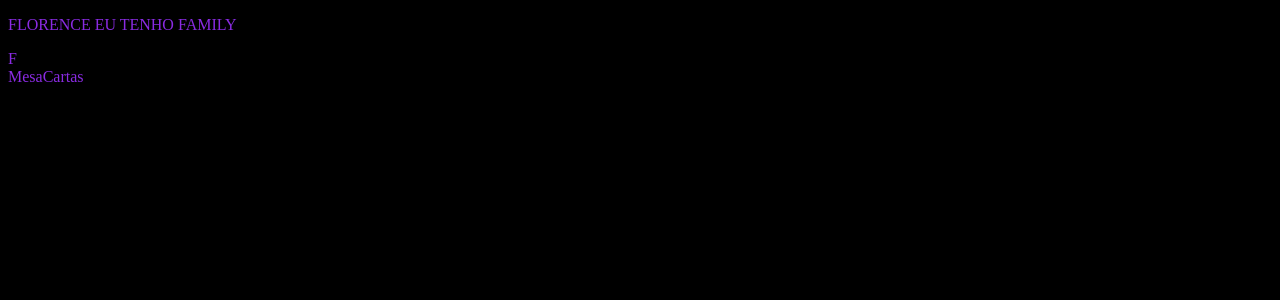
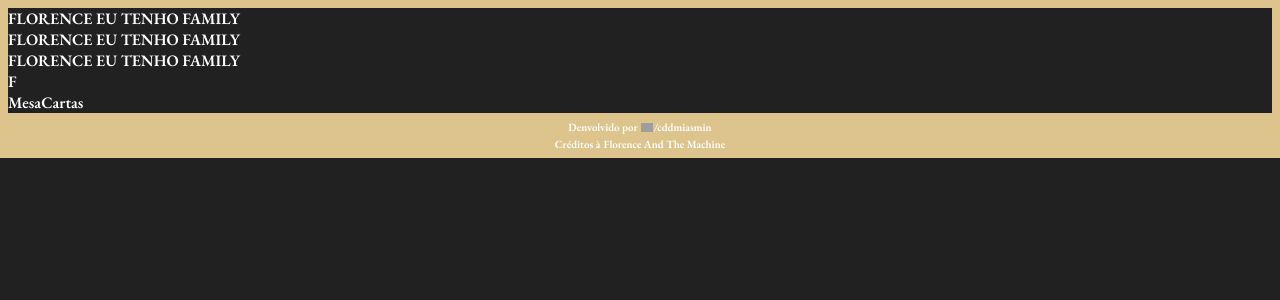
Before and after one commit to cddmiasmin/JogoDaMemoria-DanceFever, a React (Vite) app: page / in a window 1280 px wide. Shown: the top 300 px of the page. Built offline with nearby package versions, Linux system fonts and the light colour scheme; grey boxes are pictures that could not be loaded.

Commit message:
:stop_button: Componente Bordas

```diff
--- a/index.html
+++ b/index.html
@@ -2,8 +2,11 @@
 <html lang="en">
   <head>
     <meta charset="UTF-8" />
-    <link rel="icon" type="image/svg+xml" href="/src/favicon.svg" />
+    <link rel="icon" type="image/svg+xml" href="https://i.discogs.com/ZNjNReftNVuxmcJQ4JN15pcvyVJJXTXidBHjz2vigDE/rs:fit/g:sm/q:90/h:592/w:600/czM6Ly9kaXNjb2dz/LWRhdGFiYXNlLWlt/YWdlcy9SLTIzMjA5/NzkwLTE2NTMyOTA1/ODItNjcwMi5qcGVn.jpeg" />
     <meta name="viewport" content="width=device-width, initial-scale=1.0" />
+
+    <link rel="icon" type="imagem/png" href="" />
+
     <title> Jogo da Memoria | Dance Fever </title>
   </head>
   <body>
--- a/src/App.jsx
+++ b/src/App.jsx
@@ -1,5 +1,6 @@
 import React from 'react'
 import { ReactDOM } from 'react'
+import Borda from './componentes/bordas/Bordas'
 import Cabecalho from './componentes/cabecalho/Cabecalho'
 import MesaCartas from './componentes/mesa-de-cartas/MesaCartas'
 
@@ -7,8 +8,11 @@
   return (
     <>
       <p>FLORENCE EU TENHO FAMILY</p>
+      <p>FLORENCE EU TENHO FAMILY</p>
+      <p>FLORENCE EU TENHO FAMILY</p>
       <Cabecalho/>
       <MesaCartas/>
+      <Borda/>
     </>
   )
 }
--- /dev/null
+++ b/src/componentes/bordas/Bordas.jsx
@@ -0,0 +1,23 @@
+import React from 'react'
+import './bordas.css'
+
+const Bordas = () => {
+  return (
+    <div className='rodape'>
+        <div className='rodape__container'>
+            <div className='feito__por'>
+                <p>Denvolvido por</p>
+                <img src="https://raphaelbrodrigues.github.io/images/git.png" alt="Logo GitHub" />
+                <a href="https://github.com/cddmiasmin">/cddmiasmin</a>
+            </div>
+
+            <div className='credito__ftm'>
+                <p>Créditos à </p>
+                <a href="https://florenceandthemachine.net"> Florence And The Machine</a>
+            </div>
+        </div>
+    </div>
+  )
+}
+
+export default Bordas
--- /dev/null
+++ b/src/componentes/bordas/bordas.css
@@ -0,0 +1,76 @@
+body {
+    border-top: 8px solid var(--cor-padrao);
+    border-left: 8px solid var(--cor-padrao);
+    border-right: 8px solid var(--cor-padrao);
+}
+
+.rodape {
+    display: flex;
+    align-items: center;
+    justify-content: center;
+    color: var(--cor-branca);
+    background: var(--cor-padrao);
+    font-size: 11px;
+    font-weight: 600;
+    height: 45px;
+    width: 100%;
+}
+
+.feito__por {
+    display: flex;
+    justify-items: space-between;
+    justify-content: center;
+    align-items: center;
+    margin-bottom: 3px;
+}
+
+.feito__por p {
+    margin-right: 3px;
+}
+.feito__por img{
+    width: 12px;
+    margin-right: 1px;
+}
+
+.feito__por a {
+    text-decoration: none;
+    color: var(--cor-branca);
+}
+
+.credito__ftm {
+    display: flex;
+    align-items: center;
+    justify-items: space-between;
+    justify-content: center;
+    gap: 2px;
+}
+
+.credito__ftm a {
+    color: var(--cor-branca);
+    text-decoration: none
+}
+
+.credito__ftm p{
+    margin-right: 1px;
+}
+
+@media screen and (max-width: 600px){
+    body{
+        border-top: 4px solid var(--cor-padrao);
+        border-left: 4px solid var(--cor-padrao);
+        border-right: 4px solid var(--cor-padrao);
+    }
+}
+
+@media screen and (max-width: 400px){
+    body{
+        border-top: 1px solid var(--cor-padrao);
+        border-left: 1px solid var(--cor-padrao);
+        border-right: 1px solid var(--cor-padrao);
+    }
+
+    .rodape {
+        font-size: 10px;
+        height: 37px;
+    }
+}
--- a/src/main.css
+++ b/src/main.css
@@ -1,4 +1,19 @@
+@import url('https://fonts.googleapis.com/css2?family=EB+Garamond:wght@600&display=swap');
+
+*{
+    margin: 0;
+    padding: 0;
+    border: 0;
+}
+
+:root {
+    --background: #212121;
+    --cor-padrao: #DCC48C;
+    --cor-branca: white;
+}
+
 body {
-    background: black;
-    color: blueviolet;
+    font-family: 'EB Garamond', serif;
+    background: var(--background);
+    color: var(--cor-branca);
 }
```
